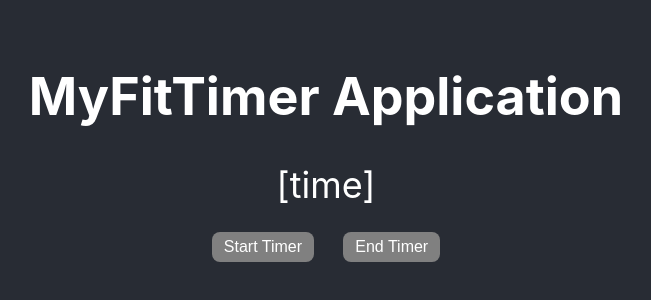
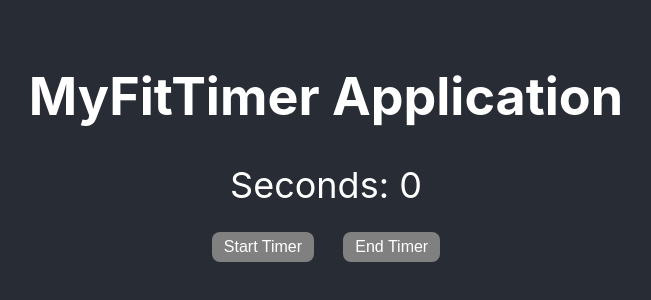
Before and after one commit to JMMFIRE/my-fit-timer, a React (Create React App) app in the folder frontend/: page / in a window 1280 px wide. Shown: the part 244-544 px from the top of the page, without its empty margins (314-965 px from the left). Built offline with nearby package versions, Linux system fonts and the light colour scheme.

Commit message:
Add files via upload

```diff
--- a/frontend/src/App.js
+++ b/frontend/src/App.js
@@ -1,6 +1,8 @@
-import React from 'react';
-import logo from './logo.svg';
-import './App.css';
+import React, { Component } from 'react'
+import logo from './logo.svg'
+import './App.css'
+//import PostList from './PostList'
+import PostForm from './timer'
 
 const startClick = () => {
     // call function
@@ -10,10 +12,22 @@ const endClick = () => {
     //call function
 }
 
-function App() {
-    return (
+class App extends Component {
+    render() {
+        return (
+            <div className="App">
+                <PostForm />
+                { }
+            </div>
+        )
+    }
+}
 
-        <div className="App">
+export default App
+
+
+
+/*<div className="App">
             <header className="App-header">
                 <h1>MyFitTimer Application</h1>
                 <div id="time">[time]</div>
@@ -22,29 +36,4 @@ function App() {
                     <button onClick={endClick}>End Timer</button>
                 </div>
             </header>
-        </div>
-
-    /*<div className="App">
-      <header className="App-header">
-        <img src={logo} className="App-logo" alt="logo" />
-
-              <button onClick={startClick}>Start Timer</button>
-              <button onClick={endClick}>End Timer</button>
-
-        <p>
-          Edit <code>src/App.js</code> and save to reload.
-        </p>
-        <a
-          className="App-link"
-          href="https://reactjs.org"
-          target="_blank"
-          rel="noopener noreferrer"
-        >
-          Learn React
-        </a>
-      </header>
-    </div>*/
-  );
-}
-
-export default App;
+        </div>*/
--- /dev/null
+++ b/frontend/src/timer.js
@@ -0,0 +1,58 @@
+import React, { Component } from 'react'
+import ReactDOM from 'react-dom'
+import { Switch, Route, Link } from 'react-router-dom';
+
+
+
+class timer extends Component {
+    constructor(props) {
+        super(props);
+        this.state = { seconds: 0 };
+        this.startTick = this.startTick.bind(this); // bind to the component
+        this.endTick = this.endTick.bind(this); // bind to the component
+    }
+
+    startTick() {
+        // start timer after button is clicked
+        this.interval = setInterval(() => {
+            this.setState(prevState => ({
+                seconds: prevState.seconds + 1
+            }));
+        }, 1000);
+    }
+
+    endTick() {
+        // start timer after button is clicked
+        this.interval = setInterval(() => {
+            this.setState(prevState => ({
+                seconds: 0
+            }));
+        }, 0);
+
+        console.log(this.state)
+    }
+
+    componentWillUnmount() {
+        clearInterval(this.interval);
+    }
+
+    render() {
+        return (
+            <div>
+
+                <header className="App-header">
+                    <h1>MyFitTimer Application</h1>
+                    <div id="time"> Seconds: {this.state.seconds}</div>
+                    <div id="padding">
+                        <button onClick={this.startTick}>Start Timer</button> &nbsp;&nbsp;&nbsp;
+                        <button onClick={this.endTick}>End Timer</button>
+                    </div>
+                </header>
+            </div>
+        );
+    }
+}
+
+//ReactDOM.render(<timer />, document.getElementById('timer'));
+
+export default timer
```
